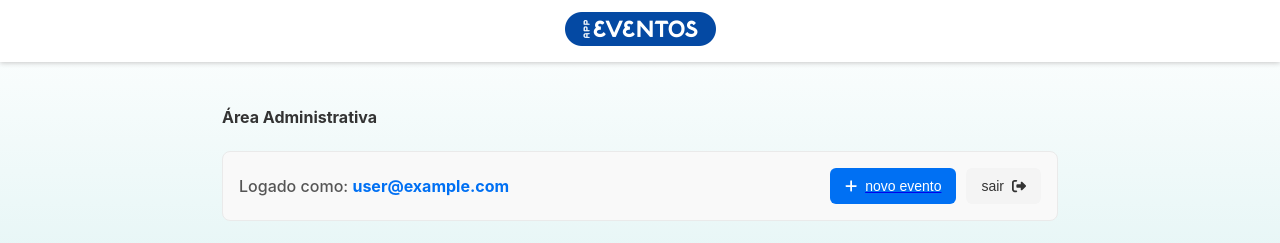
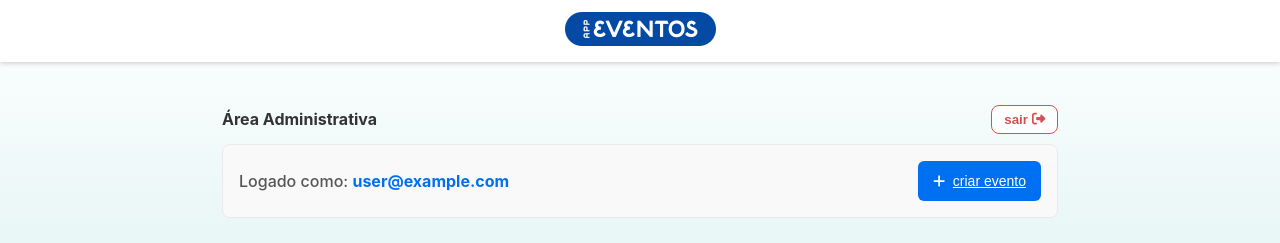
Before and after one commit to nemat-deploy/ccmat-biolinks, a Next.js app: page /eventos/admin in a window 1280 px wide. Shown: the top 243 px of the page. Built offline with nearby package versions, Linux system fonts and the light colour scheme; no server answers; the database is empty; sample sign-in values are in the browser's storage.

Commit message:
Update/Feature: Stylig Presença page and show total registrations in home Admin

```diff
--- a/src/app/eventos/admin/page.css
+++ b/src/app/eventos/admin/page.css
@@ -8,11 +8,19 @@
   font-family: -apple-system, BlinkMacSystemFont, 'Segoe UI', Roboto, 'Helvetica Neue', Arial, sans-serif;
 }
 
+.titleAndLogout {
+  display: flex;
+  min-height: 50px;
+  align-items: center;
+  justify-content: space-between;
+}
+
 .titleAdmin {
   color: #333;
-  margin-bottom: 1.5rem;
+  margin: 0.5rem 0;
   text-align: left;
 }
+
 
 /* Barra de menu superior */
 .menuBar {
@@ -64,6 +72,8 @@
 .btnUsers, .btnNewEvent {
   background-color: #0070f3;
   color: white;
+  text-decoration: underline;
+  height: 40px;
 }
 .btnUsers:hover, .btnNewEvent:hover {
   background-color: #005bb5;
@@ -71,10 +81,15 @@
 }
 
 .btnSair {
-  background-color: #f4f4f4;
-  color: #333;
-  border: 1px solid #ddd;
+  background-color: #fff;
+  color: #d65050;
+  font-weight: bold;
+  padding: 6px 12px;
+  border: 1px solid #d65050;
+  border-radius: 8px;
+  cursor: pointer;
 }
+
 .btnSair:hover {
   background-color: #e9e9e9;
 }
@@ -112,15 +127,18 @@
   font-weight: 600;
   font-size: 1.1rem;
   text-decoration: none;
-  flex-grow: 1; /* Faz o link ocupar o espaço disponível */
+  flex-grow: 1;
 }
 
+.totalRegistrations {
+  margin: 0 8px;
+}
 
 /* Botões de Ação (Editar/Excluir) */
 .actionsBtn {
   display: flex;
   gap: 10px;
-  flex-shrink: 0; /* Impede que os botões encolham */
+  flex-shrink: 0;
 }
 
 .actionsBtn button {
@@ -139,6 +157,7 @@
 .btnEditar {
   background-color: #e7f1ff;
   color: #0056b3;
+  border: 1px solid #aaa !important;
 }
 .btnEditar:hover {
   background-color: #d0e1ff;
@@ -147,6 +166,7 @@
 .btnExcluir {
   background-color: #ffdede;
   color: #9c2d2d;
+  border: 1px solid #aaa !important;
 }
 .btnExcluir:hover {
   background-color: #ffc4c4;
@@ -170,4 +190,7 @@
       width: 100%;
       justify-content: flex-end;
     }
+    .totalRegistrations {
+      margin-left: 0;
+    }
 }
--- a/src/app/eventos/admin/page.tsx
+++ b/src/app/eventos/admin/page.tsx
@@ -168,7 +168,22 @@ export default function AdminPage() {
 
   return (
     <div className="admin-container">
-      <h1 className="titleAdmin">Área Administrativa</h1>
+
+      <div className="titleAndLogout">
+
+        <h1 className="titleAdmin">Área Administrativa</h1>
+
+        <button
+          className="btnSair"
+          onClick={() => {
+            auth.signOut().then(() => router.push("/eventos/login"));
+          }}
+          >
+          <span>sair </span>
+          <FontAwesomeIcon icon={faRightFromBracket} />
+        </button>
+
+      </div>
 
       <div className="menuBar">
         <div className="userLogged">
@@ -187,18 +202,9 @@ export default function AdminPage() {
           <Link href="/eventos/admin/gerenciar/novo/">
             <button className="btnNewEvent">
               <FontAwesomeIcon icon={faPlus} />
-              <span>novo evento</span>
+              <span>criar evento</span>
             </button>
           </Link>
-          <button
-            className="btnSair"
-            onClick={() => {
-              auth.signOut().then(() => router.push("/eventos/login"));
-            }}
-          >
-            <span>sair</span>
-            <FontAwesomeIcon icon={faRightFromBracket} />
-          </button>
         </div>
       </div>
 
@@ -220,6 +226,9 @@ export default function AdminPage() {
             >
               {evento.name || evento.id}
             </Link>
+
+            <span className="totalRegistrations">Inscrições: {evento.registrationsCount}/{evento.maxParticipants} </span>
+
             <div className="actionsBtn">
               <button
                 className="btnEditar"
@@ -227,7 +236,6 @@ export default function AdminPage() {
                   router.push(`/eventos/admin/gerenciar/${evento.id}`)
                 }
               >
-                {/* ✅ AJUSTE: Ícone antigo 'faPencilAlt' trocado pelo novo 'faPenToSquare' */}
                 <FontAwesomeIcon icon={faPenToSquare} />
                 <span>editar</span>
               </button>
--- a/src/app/page.jsx
+++ b/src/app/page.jsx
@@ -54,6 +54,12 @@ export default function Home() {
         </LinkButton>
 
         <LinkButton
+          href="https://www.im.ufrj.br/index.php/pt/estrutura/editora-im/matematica"
+          target="_blank">
+          Livros Gratuitos [baixe agora]
+        </LinkButton>
+
+        <LinkButton
           href="https://www.instagram.com/camatufdpar/?hl=pt-br">
           Centro Acadêmico
         </LinkButton>
```
Also changed, not shown: src/app/eventos/admin/[id]/page.css (+31 -14 lines), src/app/eventos/admin/[id]/page.tsx (+11 -12 lines), src/app/eventos/admin/evento/[eventoId]/presenca/page.tsx (+16 -1 lines).
